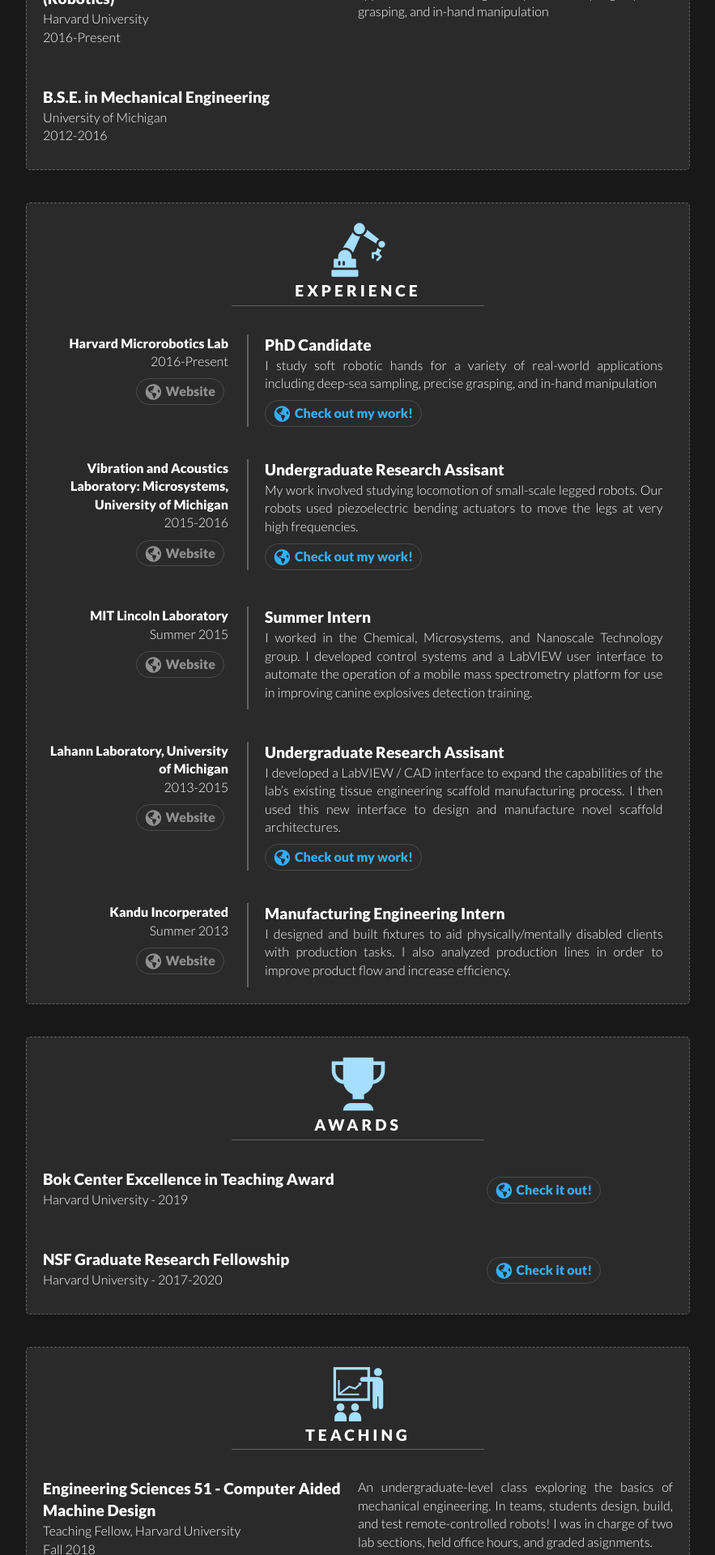
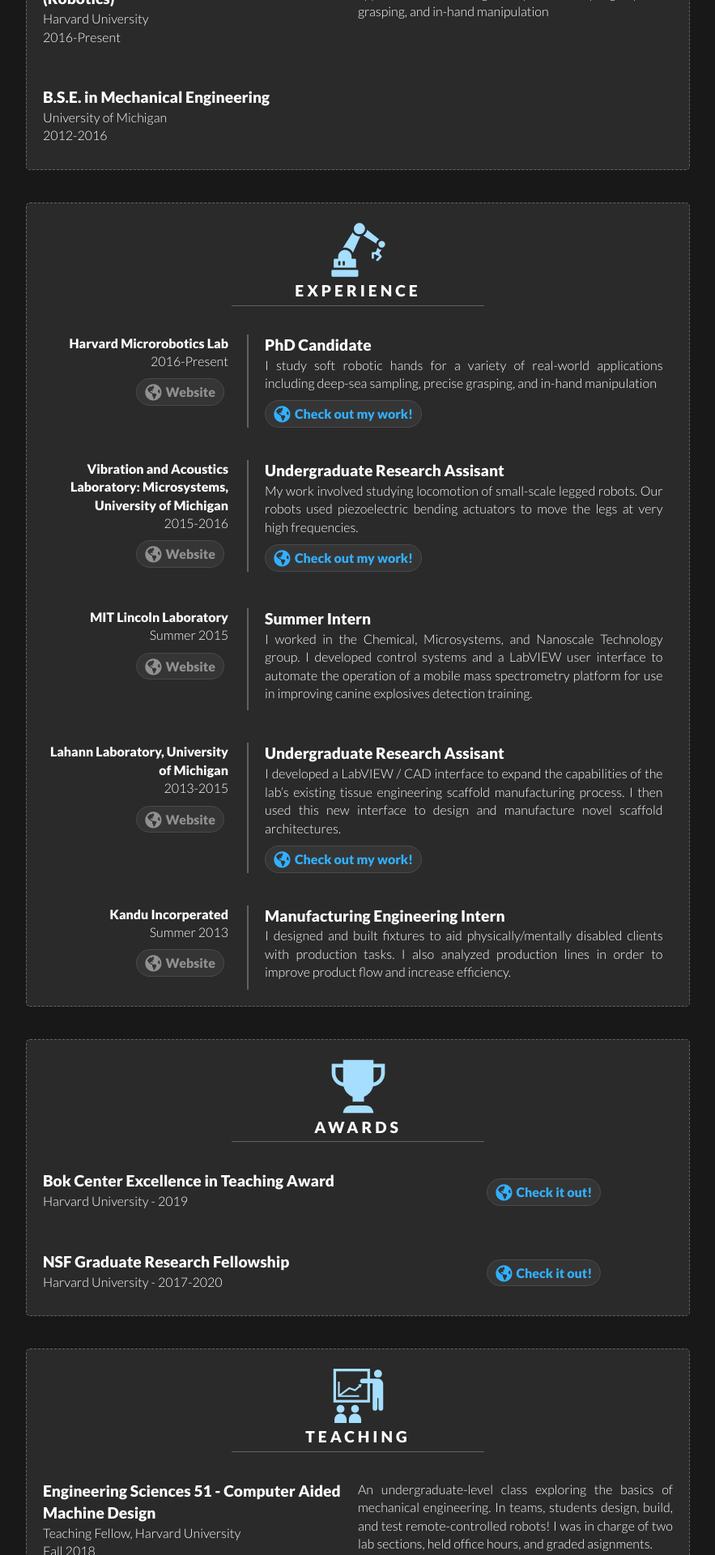
Before and after one commit to cbteeple/cbteeple.github.io, a Jekyll site: the page built from index.html, in a window 1280 px wide. Shown: the part 690-2610 px from the top of the page at 81% size, without its empty margins (198-1081 px from the left). Built offline with Jekyll 4.4.1, drawn with Linux system fonts in a browser that asks for light colours; nearby versions of some CDN libraries.

Commit message:
updated link colors and icon sizes

```diff
--- a/_sass/_layout.scss
+++ b/_sass/_layout.scss
@@ -95,6 +95,7 @@
     padding-top: 7px;
     padding-left: 10px;
     padding-right: 10px;
+    background: $box-bg-dark;
 
     display: inline-block;
     text-align: center;
--- a/_sass/_resume.scss
+++ b/_sass/_resume.scss
@@ -118,7 +118,7 @@
     a{
         display: inline-block;
         font-size: 1.1em;
-        background: none;
+        background: #353535;
         border-radius: 20px;
         border-width: 1px;
         border-style: solid;
@@ -156,8 +156,8 @@
     display: inline-block;
     margin-left: auto;
     margin-right: auto;
-    width: 20px;
-    height: 20px;
+    //width: 20px;
+    //height: 20px;
     font-size:1.3em;
     fill: $link-color;
     top: 2px;
--- a/_sass/_typography.scss
+++ b/_sass/_typography.scss
@@ -11,18 +11,20 @@
 $mobile-font-size:   14px;
 
 $bright-blue: #A5DEFF;
+$vivid-blue:#32B0FF;
 $vermillion-color: #F24333;
 $orange-yellow: #E98A15;
 $white-color: #ffffff;
 
 
-$link-color: #32B0FF;
+$link-color: $vivid-blue;
 $link-hover: $bright-blue;
 //$link-hover: #2581BA;
 
 $box-bg: #2a2a2a;
 $box-bg-light: #4a4a4a;
 $box-bg-med:  #323232;
+$box-bg-dark: #202020;
 $box-border: #626262;
 
 $base-font-color: $white-color;
```
